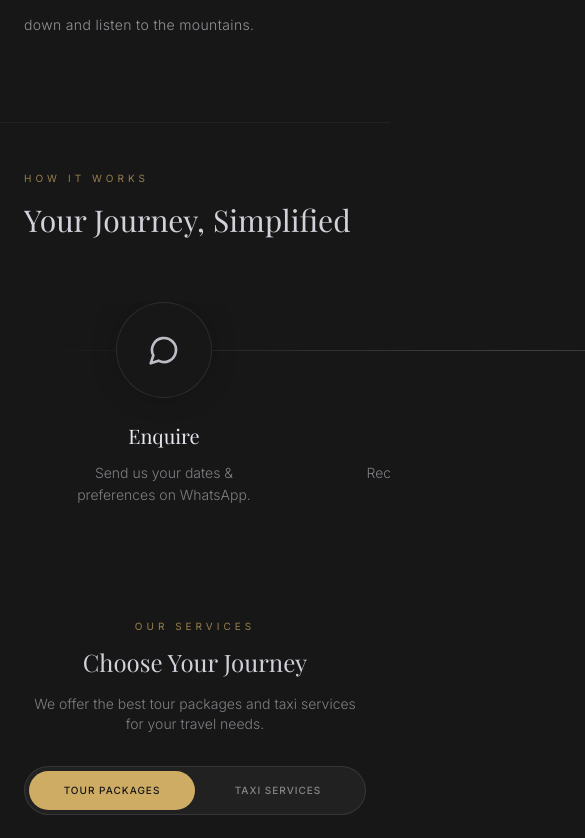
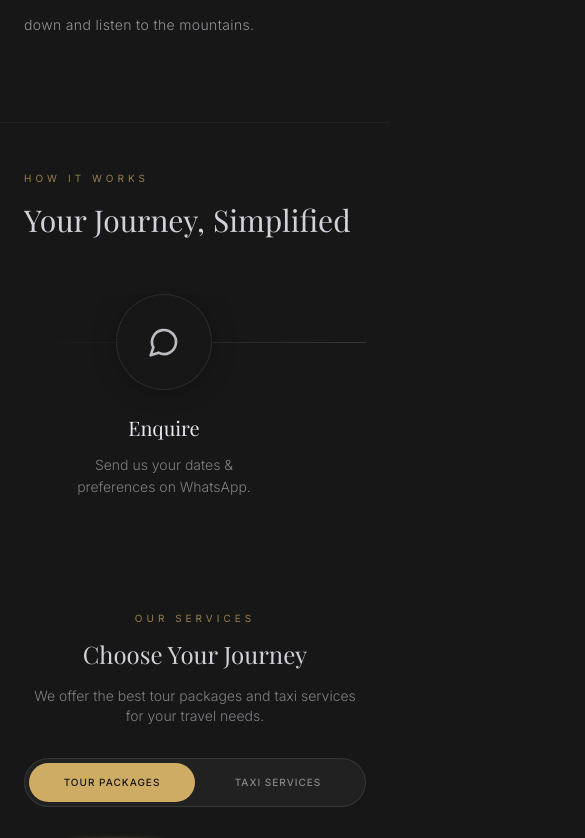
Before and after one commit to sashankbanda/sahara_travels_prototype, a React (Vite) app: page / in a window 390 px wide. Shown: the part 3500-4338 px from the top of the page, 585 px wide, since content can reach past the window. Built offline with nearby package versions, Linux system fonts and the light colour scheme; a web font is replaced by a local one.

Commit message:
fixed the issue with the line exceeding the page,This fixes mobile overflow, behaves cleanly on tablet, and stays perfectly centered on desktop.

```diff
--- a/src/components/home/ProcessSteps.tsx
+++ b/src/components/home/ProcessSteps.tsx
@@ -25,10 +25,10 @@ const steps = [
 
 export const ProcessSteps = () => {
     return (
-        <section className="py-12 md:py-24 bg-black text-white relative border-t border-white/5">
+        <section className="py-12 md:py-20 lg:py-24 bg-black text-white relative border-t border-white/5 overflow-hidden">
             <div className="container mx-auto px-6 relative z-10">
                 {/* Heading */}
-                <div className="text-center mb-16">
+                <div className="text-center mb-14 md:mb-16">
                     <BlurText
                         text="How it Works"
                         className="text-primary text-[10px] uppercase tracking-[0.4em] block mb-4 opacity-70"
@@ -37,26 +37,26 @@ export const ProcessSteps = () => {
                     />
                     <BlurText
                         text="Your Journey, Simplified"
-                        className="font-serif text-3xl md:text-5xl text-white/90"
+                        className="font-serif text-3xl md:text-4xl lg:text-5xl text-white/90"
                         animateBy="words"
                         delay={50}
                     />
                 </div>
 
                 {/* Steps wrapper */}
-                <div className="relative max-w-4xl mx-auto">
-                    {/* Connecting Line – Desktop */}
-                    <div className="hidden md:block absolute top-[3rem] left-1/2 -translate-x-1/2 w-full max-w-4xl h-[1px] bg-gradient-to-r from-transparent via-white/20 to-transparent z-0" />
+                <div className="relative max-w-5xl mx-auto overflow-hidden">
+                    {/* Connecting Line — Desktop + Tablet */}
+                    <div className="hidden md:block absolute top-[3rem] left-1/2 -translate-x-1/2 w-full max-w-5xl h-[1px] bg-gradient-to-r from-transparent via-white/20 to-transparent z-0" />
 
-                    {/* Connecting Line – Mobile */}
-                    <div className="md:hidden absolute top-[3rem] left-0 w-[1000px] h-[1px] bg-gradient-to-r from-transparent via-white/20 to-transparent z-0" />
+                    {/* Connecting Line — Mobile */}
+                    <div className="md:hidden absolute top-[3rem] left-0 w-full min-w-[900px] h-[1px] bg-gradient-to-r from-transparent via-white/20 to-transparent z-0" />
 
                     {/* Steps */}
                     <div
                         className="
               flex md:grid
               md:grid-cols-3
-              gap-4 md:gap-12
+              gap-6 md:gap-10 lg:gap-12
               overflow-x-auto md:overflow-visible
               snap-x snap-mandatory
               scrollbar-none
@@ -74,14 +74,17 @@ export const ProcessSteps = () => {
                                 transition={{ delay: index * 0.2, duration: 0.6 }}
                                 className="relative z-10 flex flex-col items-center text-center group min-w-[280px] md:min-w-0 snap-center"
                             >
-                                <div className="w-24 h-24 rounded-full bg-black border border-white/10 flex items-center justify-center mb-6 group-hover:border-primary/50 transition-colors duration-500 shadow-[0_0_30px_-10px_rgba(0,0,0,0.5)]">
+                                {/* Icon */}
+                                <div className="w-24 h-24 rounded-full bg-black border border-white/10 flex items-center justify-center mb-6 group-hover:border-primary/50 transition-colors duration-500 shadow-[0_0_30px_-10px_rgba(0,0,0,0.6)]">
                                     <step.icon className="w-8 h-8 text-white/80 group-hover:text-primary transition-colors duration-500" />
                                 </div>
 
+                                {/* Title */}
                                 <h3 className="text-xl font-serif text-white mb-3">
                                     {step.title}
                                 </h3>
 
+                                {/* Description */}
                                 <p className="text-white/50 text-sm font-light leading-relaxed max-w-[200px]">
                                     {step.description}
                                 </p>
```
